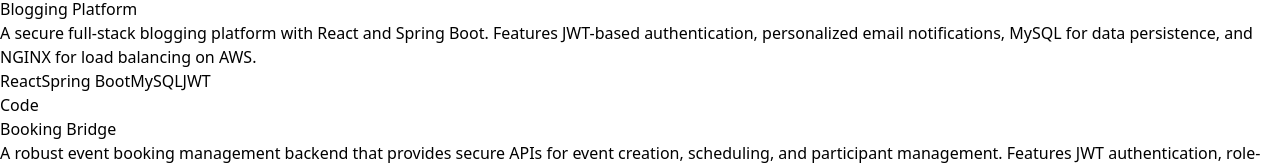
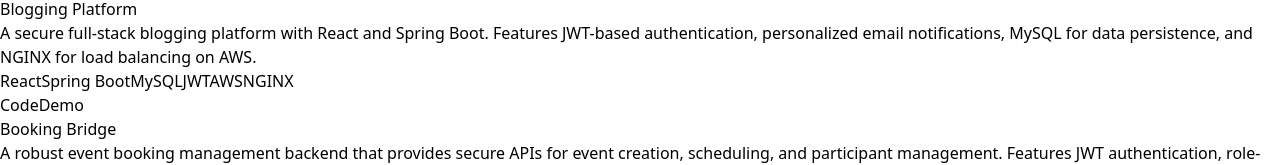
Before and after one commit to Sughosh28/sughosh-athreya-portfolio, a React (Vite) app: page / in a window 1280 px wide. Shown: the part 6283-6448 px from the top of the page. Built offline with nearby package versions, Linux system fonts and the light colour scheme.

Commit message:
fix: restore live link and update tags for Blogging Platform project entry

```diff
--- a/src/pages/Projects.jsx
+++ b/src/pages/Projects.jsx
@@ -21,9 +21,8 @@
     description:
       "A secure full-stack blogging platform with React and Spring Boot. Features JWT-based authentication, personalized email notifications, MySQL for data persistence, and NGINX for load balancing on AWS.",
     link: "https://github.com/Sughosh28/blogs-by-sughosh-backend",
-    // live: "http://blogsbysughosh.xyz/home",
-    // tags: ["React", "Spring Boot", "MySQL", "JWT", "AWS", "NGINX"],
-    tags: ["React", "Spring Boot", "MySQL", "JWT"],
+    live: "http://blogsbysughosh.xyz/home",
+    tags: ["React", "Spring Boot", "MySQL", "JWT", "AWS", "NGINX"],
   },
 
   {
```
